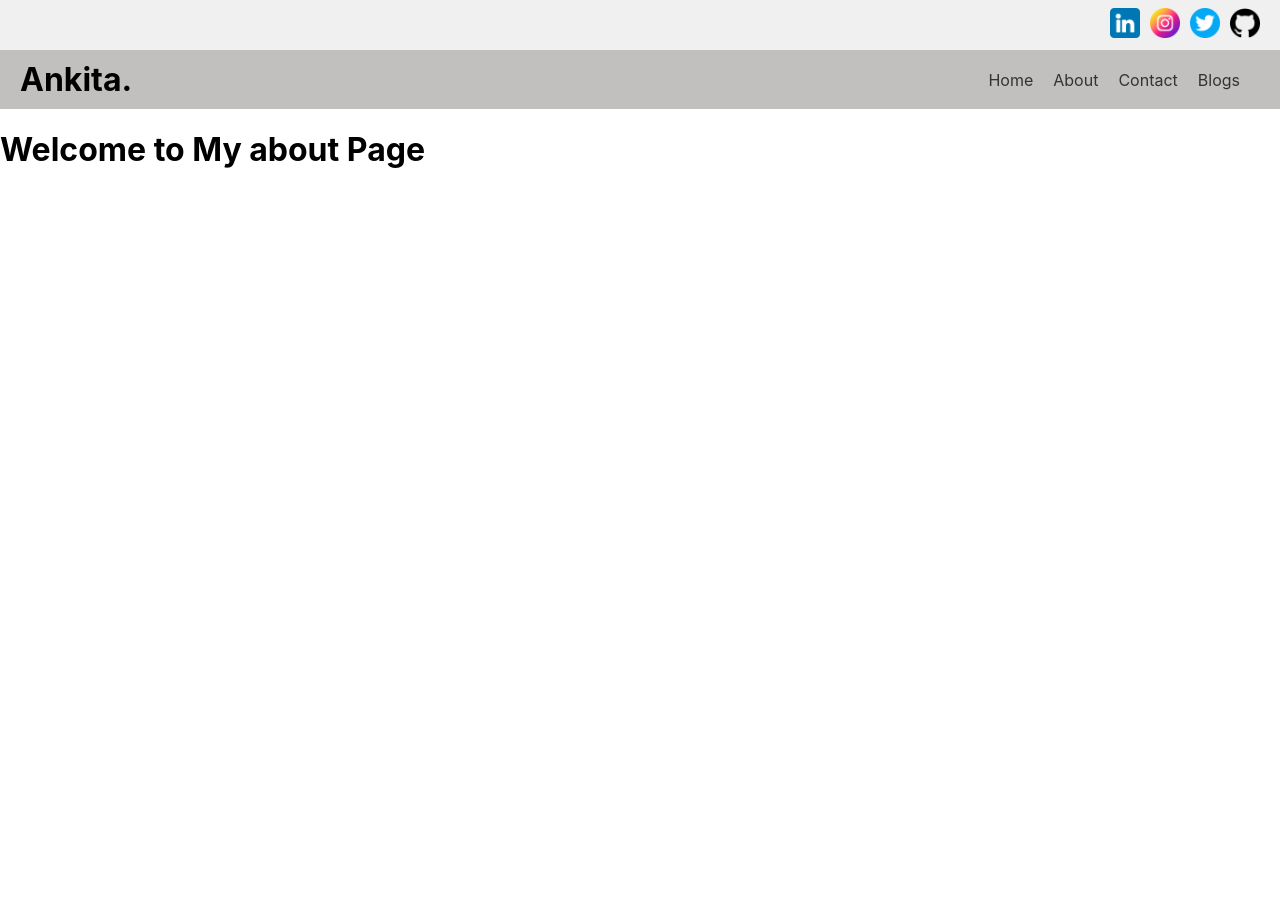
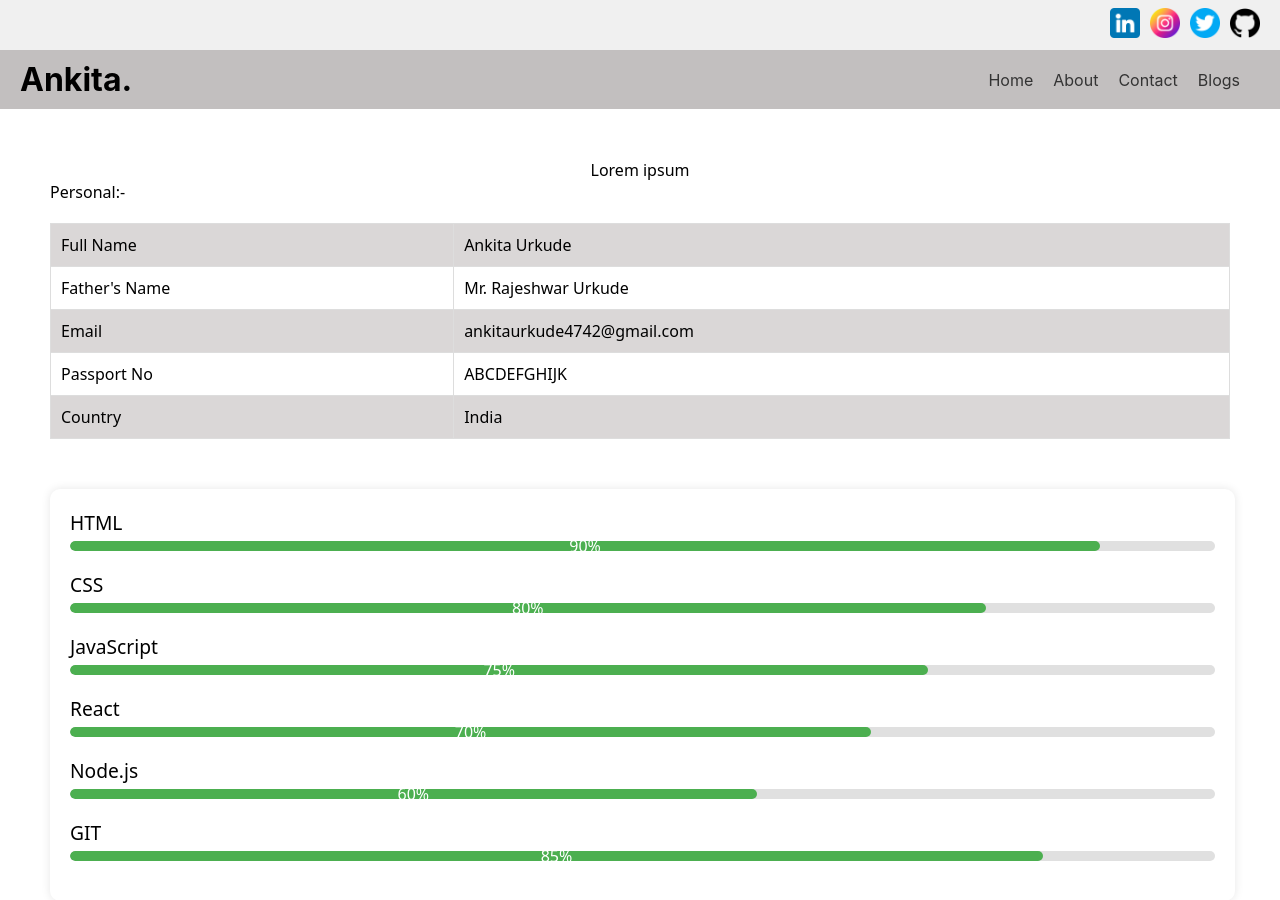
Before and after one commit to Anku-U/my-profile, a React (Create React App) app: page /about in a window 1280 px wide. Shown: the top 900 px of the page. Before the commit the page ends 800 px from the top, so only its background shows below. Built offline with nearby package versions, Linux system fonts and the light colour scheme.

Commit message:
about page created

```diff
--- /dev/null
+++ b/src/pages/About.css
@@ -0,0 +1,63 @@
+.about-page {
+    padding: 50px;
+    font-family: system-ui, -apple-system, BlinkMacSystemFont, 'Segoe UI', Roboto, Oxygen, Ubuntu, Cantarell, 'Open Sans', 'Helvetica Neue', sans-serif;
+
+    .description {
+        text-align: center;
+        align-items: center;
+
+    }
+
+    .personal-info {
+        table {
+            width: 100%;
+            border-collapse: collapse;
+            margin-top: 20px;
+            margin-bottom: 50px;
+        }
+        td {
+            padding: 10px;
+            border: 1px solid #ddd;
+        }
+        tr:nth-child(odd) {
+            background-color: #dad7d7;
+        }
+    }
+
+
+}
+
+
+.skills-container {
+    width: 97%;
+    background-color: #fff;
+    padding: 20px;
+    border-radius: 10px;
+    box-shadow: 0 0 10px rgba(0, 0, 0, 0.1);
+  }
+
+  .skill {
+    margin-bottom: 20px;
+  }
+
+  .skill-name {
+    font-size: 1.2em;
+    margin-bottom: 5px;
+    display: block;
+  }
+
+  .progress-bar {
+    width: 100%;
+    background-color: #e0e0e0;
+    border-radius: 5px;
+    overflow: hidden;
+  }
+
+  .progress {
+    height: 10px;
+    background-color: #4caf50;
+    line-height: 10px;
+    color: white;
+    text-align: center;
+    border-radius: 5px;
+  }
--- a/src/pages/About.js
+++ b/src/pages/About.js
@@ -1,7 +1,76 @@
+import './About.css'
+
 export const About = () => {
     return (
-      <div>
-        <h1>Welcome to My about Page</h1>
+      <div className="about-page">
+        <div className="description">
+          Lorem ipsum
+        </div>
+
+        <div className="personal-info">
+          <span>Personal:-</span>
+          <table>
+            <tr>
+              <td>Full Name</td>
+              <td>Ankita Urkude</td>
+            </tr>
+            <tr>
+              <td>Father's Name</td>
+              <td>Mr. Rajeshwar Urkude</td>
+            </tr>
+            <tr>
+              <td>Email</td>
+              <td>ankitaurkude4742@gmail.com</td>
+            </tr>
+            <tr>
+              <td>Passport No</td>
+              <td>ABCDEFGHIJK</td>
+            </tr>
+            <tr>
+              <td>Country</td>
+              <td>India</td>
+            </tr>
+          </table>
+        </div>
+
+        <div class="skills-container">
+          <div class="skill">
+            <span class="skill-name">HTML</span>
+            <div class="progress-bar">
+              <div class="progress" style={{width: "90%"}}>90%</div>
+            </div>
+          </div>
+          <div class="skill">
+            <span class="skill-name">CSS</span>
+            <div class="progress-bar">
+              <div class="progress" style={{width: "80%"}}>80%</div>
+            </div>
+          </div>
+          <div class="skill">
+            <span class="skill-name">JavaScript</span>
+            <div class="progress-bar">
+              <div class="progress" style={{width: "75%"}}>75%</div>
+            </div>
+          </div>
+          <div class="skill">
+            <span class="skill-name">React</span>
+            <div class="progress-bar">
+              <div class="progress" style={{width: "70%"}}>70%</div>
+            </div>
+          </div>
+          <div class="skill">
+            <span class="skill-name">Node.js</span>
+            <div class="progress-bar">
+              <div class="progress" style={{width: "60%"}}>60%</div>
+            </div>
+          </div>
+          <div class="skill">
+            <span class="skill-name">GIT</span>
+            <div class="progress-bar">
+              <div class="progress" style={{width: "85%"}}>85%</div>
+            </div>
+          </div>
+        </div>
       </div>
     )
   }
```
